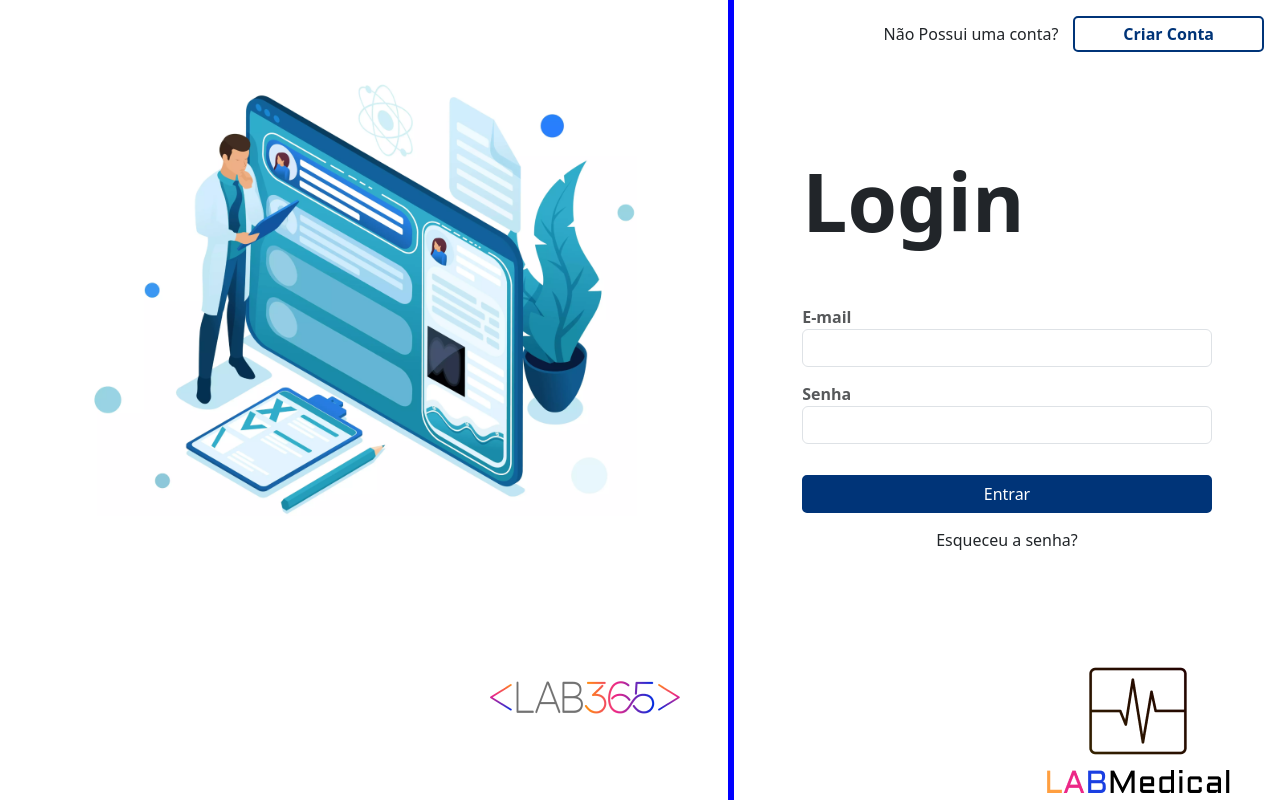
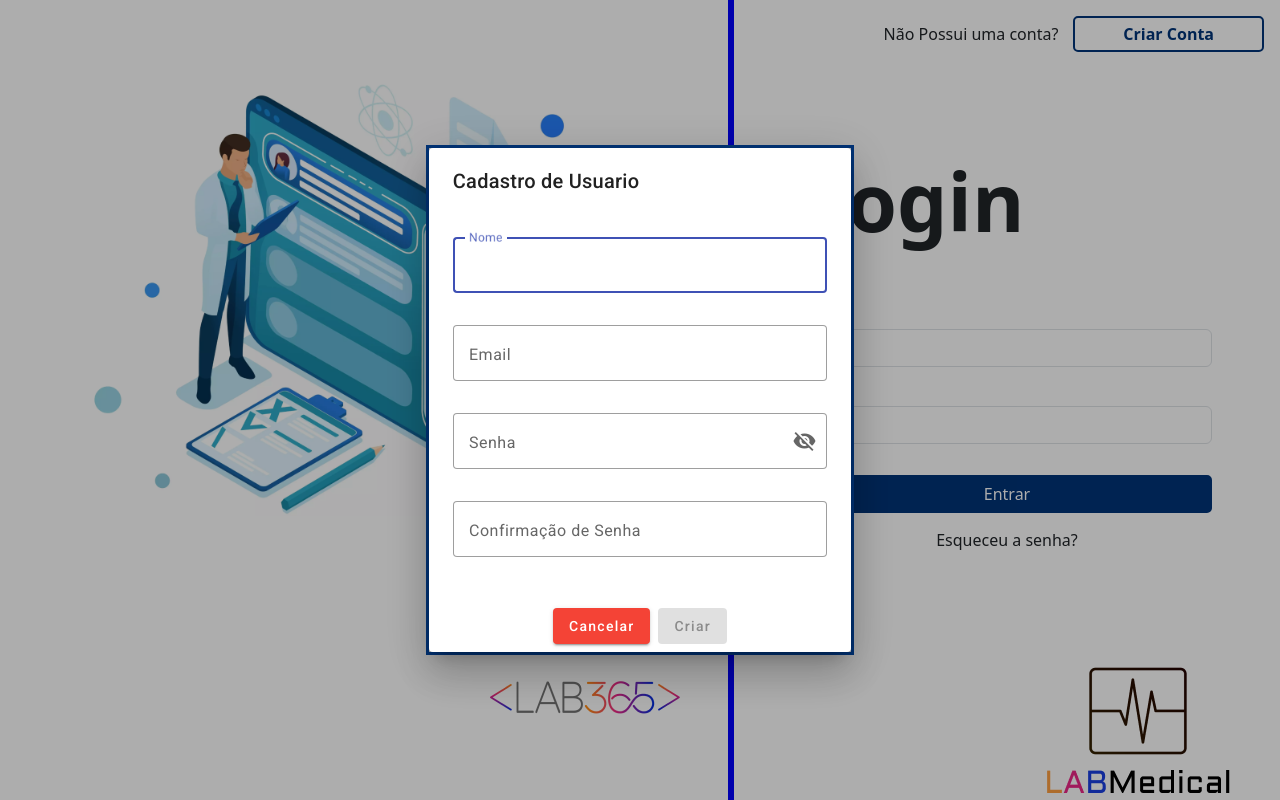
Before and after one commit to thiagobcoelho25/DEVinHouse-Modulo_1_Projeto_Avaliativo_2, an Angular app in the folder app/: page /login in a window 1280 px wide. Both pictures are taken after a click on the button "Criar Conta". Built offline with nearby package versions, Linux system fonts and the light colour scheme.

Commit message:
tela login: finalização comunicação backend + add angular materials

```diff
--- a/app/angular.json
+++ b/app/angular.json
@@ -50,6 +50,7 @@
               "src/assets"
             ],
             "styles": [
+              "@angular/material/prebuilt-themes/indigo-pink.css",
               "node_modules/bootstrap/dist/css/bootstrap.min.css",
               "src/styles.css"
             ],
@@ -113,6 +114,7 @@
               "src/assets"
             ],
             "styles": [
+              "@angular/material/prebuilt-themes/indigo-pink.css",
               "src/styles.css"
             ],
             "scripts": []
--- a/app/package.json
+++ b/app/package.json
@@ -13,10 +13,12 @@
   "private": true,
   "dependencies": {
     "@angular/animations": "^15.1.0",
+    "@angular/cdk": "^15.1.2",
     "@angular/common": "^15.1.0",
     "@angular/compiler": "^15.1.0",
     "@angular/core": "^15.1.0",
     "@angular/forms": "^15.1.0",
+    "@angular/material": "^15.1.2",
     "@angular/platform-browser": "^15.1.0",
     "@angular/platform-browser-dynamic": "^15.1.0",
     "@angular/router": "^15.1.0",
--- a/app/src/app/pages/login-page/login-page.component.html
+++ b/app/src/app/pages/login-page/login-page.component.html
@@ -11,7 +11,7 @@
     <div class="d-flex flex-column align-items-center justify-content-between" style="flex: 1.5;">
         <div class="d-flex flex-row align-items-center justify-content-end p-3 w-100 flex-gap-15px">
             <p>Não Possui uma conta?</p>
-            <button class="fw-bold px-5 py-1 botao-criar">Criar Conta</button>
+            <button class="fw-bold px-5 py-1 botao-criar" (click)="criarConta()">Criar Conta</button>
         </div>
 
 
@@ -39,7 +39,7 @@
                     <div
                         *ngIf="form_login.controls['password'].invalid && (form_login.controls['password'].dirty || form_login.controls['password'].touched)">
                         <p class="text-danger"
-                            *ngIf="form_login.get('password')?.hasError('maxlength')">
+                            *ngIf="form_login.get('password')?.hasError('minlength')">
                             Senha deve ter no Minino 8 Caracteres</p>
                         <p class="text-danger" *ngIf="form_login.controls['password'].errors?.['required']">
                             Senha é obrigatorio
--- a/app/src/app/pages/login-page/modal-create-account/modal-create-account.component.css
+++ b/app/src/app/pages/login-page/modal-create-account/modal-create-account.component.css
@@ -0,0 +1,4 @@
+.position_content_inside_modal {
+    width: 100%;
+    padding-top: 10px;
+}
--- a/app/src/app/pages/login-page/modal-create-account/modal-create-account.component.html
+++ b/app/src/app/pages/login-page/modal-create-account/modal-create-account.component.html
@@ -1 +1,37 @@
-<p>modal-create-account works!</p>
+<h1 mat-dialog-title>Cadastro de Usuario</h1>
+<div mat-dialog-content style="padding-top: 20px;">
+    <form [formGroup]="form_cadatro">
+        <mat-form-field appearance="outline" [hideRequiredMarker]="true" class="position_content_inside_modal">
+            <mat-label>Nome</mat-label>
+            <input matInput required formControlName="nome">
+            <mat-error *ngIf="form_cadatro.get('nome')?.invalid">{{getErrorMessageNome()}}</mat-error>
+        </mat-form-field>
+
+        <mat-form-field appearance="outline" [hideRequiredMarker]="true" class="position_content_inside_modal">
+            <mat-label>Email</mat-label>
+            <input matInput required formControlName="email">
+            <mat-error *ngIf="form_cadatro.get('email')?.invalid">{{getErrorMessageEmail()}}</mat-error>
+        </mat-form-field>
+
+        <mat-form-field appearance="outline" [hideRequiredMarker]="true" class="position_content_inside_modal">
+            <mat-label>Senha</mat-label>
+            <input required matInput [type]="hide ? 'password' : 'text'" formControlName="password">
+            <button mat-icon-button matSuffix (click)="hide = !hide" [attr.aria-label]="'Hide password'"
+                [attr.aria-pressed]="hide" style="background-color: white; padding-right: 10px; font-size: 1.5em;">
+                <mat-icon>{{hide ? 'visibility_off' : 'visibility'}}</mat-icon>
+            </button>
+            <mat-error *ngIf="form_cadatro.get('password')?.invalid">{{getErrorMessageSenha()}}</mat-error>
+        </mat-form-field>
+
+        <mat-form-field appearance="outline" [hideRequiredMarker]="true" class="position_content_inside_modal">
+            <mat-label>Confirmação de Senha</mat-label>
+            <input required matInput type='password' formControlName="exact_password">
+            <mat-error
+                *ngIf="form_cadatro.get('exact_password')?.invalid">{{getErrorMessageConfirmacaoSenha()}}</mat-error>
+        </mat-form-field>
+    </form>
+</div>
+<div mat-dialog-actions [align]="'center'">
+    <button mat-raised-button color="warn" (click)="onClickCloseDialog()">Cancelar</button>
+    <button mat-raised-button color="primary" [disabled]="!form_cadatro.valid" (click)="onClickCreateUser()" >Criar</button>
+</div>
--- a/app/src/app/pages/login-page/modal-create-account/modal-create-account.component.ts
+++ b/app/src/app/pages/login-page/modal-create-account/modal-create-account.component.ts
@@ -1,10 +1,102 @@
-import { Component } from '@angular/core';
+import { Component, OnInit } from '@angular/core';
+import { AbstractControl, FormBuilder, FormControl, FormGroup, ValidationErrors, ValidatorFn, Validators } from '@angular/forms';
+import { MatDialogRef } from '@angular/material/dialog';
+import { MatSnackBar } from '@angular/material/snack-bar';
+import { LoginServiceService } from 'src/app/services/login-service.service';
+import { Usuario } from 'src/app/shared/interfaces/usuario';
 
 @Component({
   selector: 'app-modal-create-account',
   templateUrl: './modal-create-account.component.html',
   styleUrls: ['./modal-create-account.component.css']
 })
-export class ModalCreateAccountComponent {
+export class ModalCreateAccountComponent implements OnInit {
+  public form_cadatro: FormGroup
+  hide: boolean = true
+
+
+  constructor(public dialogRef: MatDialogRef<ModalCreateAccountComponent>, private fb: FormBuilder, private login_api: LoginServiceService, private snack_bar: MatSnackBar) {
+    this.form_cadatro = this.fb.group({
+      nome: new FormControl("", Validators.required),
+      email: new FormControl("", [Validators.required, Validators.email, Validators.minLength(8)]),
+      password: new FormControl("", [Validators.required, Validators.minLength(8)]),
+      exact_password: new FormControl("", [Validators.required, this.exactPasswordValidator('password')]),
+    })
+  }
+
+
+  ngOnInit(): void {
+  }
+
+  onClickCreateUser() {
+    if (this.form_cadatro.valid) {
+      const new_user: Usuario = {id: null, name: this.form_cadatro.get('nome')?.value, email: this.form_cadatro.get('email')?.value, password: this.form_cadatro.get('password')?.value  }
+
+      this.login_api.getUsers(new_user).subscribe({next: next => {
+        console.log("usuario criado")
+      }, error: (err: Error) => {
+        this.openSnackBarErroAPI(err.message)
+        console.log("Erro na APi de Criação de Login", err)
+      },})
+
+    }
+  }
+
+  openSnackBarErroAPI(message: string) {
+    this.snack_bar.open('Erro na API de Login', "", {
+      horizontalPosition: 'end',
+      verticalPosition: 'top',
+      duration: 3000,
+    });
+  }
+
+  onClickCloseDialog(): void {
+    this.dialogRef.close();
+  }
+
+  getIsValided(control: string): boolean {
+    return this.form_cadatro.controls[control].valid && (this.form_cadatro.controls[control].dirty || this.form_cadatro.controls[control].touched)
+  }
+
+  getErrorMessageNome() {
+    return this.form_cadatro.get('nome')?.hasError('required') ? 'Nome é Obrigatorio' : '';
+  }
+
+  getErrorMessageEmail() {
+    if (this.form_cadatro.get('email')?.hasError('required')) {
+      return 'Email é Obrigatorio';
+    } else if (this.form_cadatro.get('email')?.hasError('email')) {
+      return 'Email invalido'
+    }
+
+    return this.form_cadatro.get('email')?.hasError('minlength') ? 'Email precisa de no minimo 8 caracteres' : '';
+  }
+
+  getErrorMessageSenha() {
+    if (this.form_cadatro.get('password')?.hasError('required')) {
+      return 'Senha é Obrigatorio';
+    }
+
+    return this.form_cadatro.get('password')?.hasError('minlength') ? 'Senha precisa de no minimo 8 caracteres' : '';
+  }
+
+  getErrorMessageConfirmacaoSenha() {
+    if (this.form_cadatro.get('exact_password')?.hasError('required')) {
+      return 'Confirmação de Senha Obrigatorio';
+    }
+
+    return this.form_cadatro.get('exact_password')?.hasError('exactPasswordInvalid') ? 'Senha não são iguais' : '';
+  }
+
+
+  exactPasswordValidator(senha: string): ValidatorFn {
+    return (control: AbstractControl): ValidationErrors | null => {
+      let value = control.value;
+      if (value === control.parent?.get(senha)?.value) {
+        return null
+      }
+      return { 'exactPasswordInvalid': true };
+    }
+  }
 
 }
--- a/app/src/app/services/login-service.service.ts
+++ b/app/src/app/services/login-service.service.ts
@@ -1,6 +1,6 @@
 import { HttpClient } from '@angular/common/http';
 import { Injectable } from '@angular/core';
-import { catchError, map, Observable } from 'rxjs';
+import { catchError, concat, map, Observable } from 'rxjs';
 import { Usuario } from '../shared/interfaces/usuario';
 
 @Injectable({
@@ -30,6 +30,23 @@ export class LoginServiceService {
     )
   }
 
+  public getUsers(new_user: Usuario): Observable<any> {
+    return concat(this.http_client.get<Usuario[]>(`${this.url}/users`).pipe(
+      map(data => {
+        const userExists = data.find(usuario => usuario.email === new_user.email)
+
+        if (userExists) {
+          throw new Error('usuario ja existe');
+        }
+      })), this.createUser(new_user).pipe(catchError(err => {
+          throw new Error('Erro Na Api de Criação')
+      })))
+  }
+
+  public createUser(usuario: Usuario): Observable<any> {
+    return this.http_client.post<Usuario>(`${this.url}/users`, usuario)
+  }
+
   public getToken(): string | null {
     return localStorage.getItem('token')
   }
--- a/app/src/app/shared/interfaces/usuario.ts
+++ b/app/src/app/shared/interfaces/usuario.ts
@@ -1,5 +1,6 @@
 export interface Usuario {
-    id: number,
+    id: number | null,
+    name: string,
     email: string,
     password: string
 }
--- a/app/src/index.html
+++ b/app/src/index.html
@@ -6,6 +6,9 @@
   <base href="/">
   <meta name="viewport" content="width=device-width, initial-scale=1">
   <link rel="icon" type="image/x-icon" href="favicon.ico">
+  <link rel="preconnect" href="https://fonts.gstatic.com">
+  <link href="https://fonts.googleapis.com/css2?family=Roboto:wght@300;400;500&display=swap" rel="stylesheet">
+  <link href="https://fonts.googleapis.com/icon?family=Material+Icons" rel="stylesheet">
 </head>
 <body>
   <app-root></app-root>
--- a/app/src/styles.css
+++ b/app/src/styles.css
@@ -10,6 +10,7 @@
   border: 0;
 }
 
+html, body { height: 100%; }
 .container_custom{
   padding: 3vh 5vw 0 5vw ;
 }
@@ -96,3 +97,7 @@ input.ng-invalid.ng-touched, textarea.ng-invalid.ng-touched, select.ng-invalid.n
 a {
   text-decoration: none;
 }
+
+.custom-modalbox {
+  outline: 3px solid #003478;
+}
```
Also changed, not shown: app/src/app/app.module.ts (+14 -2 lines), app/src/app/pages/login-page/login-page.component.ts (+26 -1 lines), 2 other files (tests, documents, lock files or other folders).
